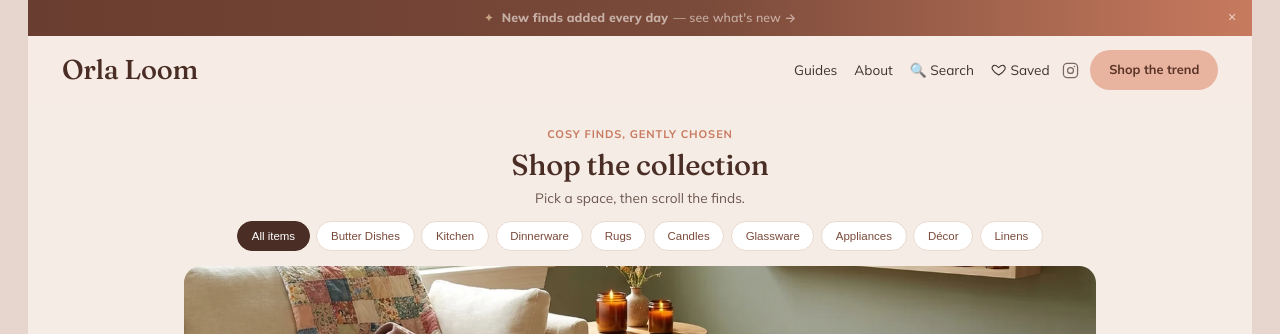
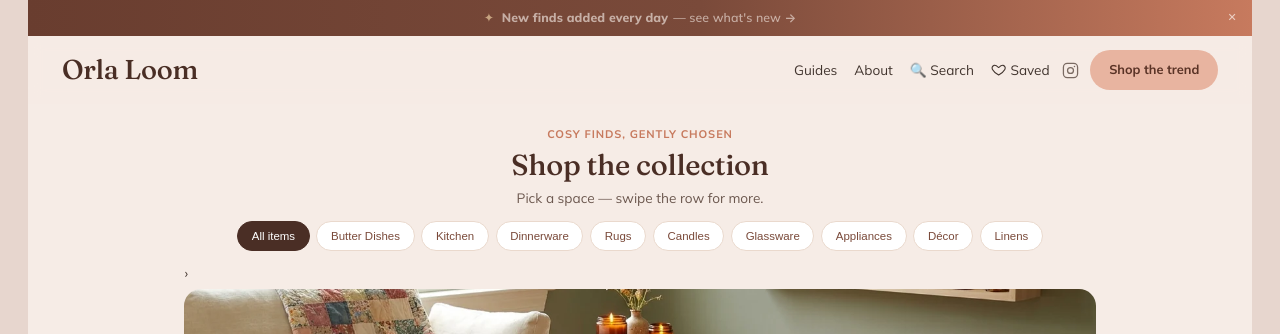
Before and after one commit to Arash8382/orlaloom, a Next.js app: page / in a window 1280 px wide. Shown: the top 334 px of the page. Built offline with nearby package versions, Linux system fonts and the light colour scheme.

Commit message:
Chips row: swipe affordance (wrap + hint copy)

```diff
--- a/app/components/MobileGuidedPicker.jsx
+++ b/app/components/MobileGuidedPicker.jsx
@@ -41,9 +41,10 @@ export default function MobileGuidedPicker({ chips, products }) {
       <div className="mgp-head2">
         <span className="eyebrow">Cosy finds, gently chosen</span>
         <h1 className="mgp-q2">Shop the collection</h1>
-        <p className="mgp-sub2">Pick a space, then scroll the finds.</p>
+        <p className="mgp-sub2">Pick a space — swipe the row for more.</p>
       </div>
 
+      <div className="mgp-chips-wrap">
         <div className="mgp-chips" role="tablist" aria-label="Shop by space">
           {chips.map((c) => (
             <button
@@ -55,6 +56,8 @@ export default function MobileGuidedPicker({ chips, products }) {
               {c.label}
             </button>
           ))}
+        </div>
+        <span className="mgp-chips-more" aria-hidden="true">›</span>
       </div>
 
       {cur && cur.banner && (
```
Lines whose indentation alone changed are shown as unchanged.
